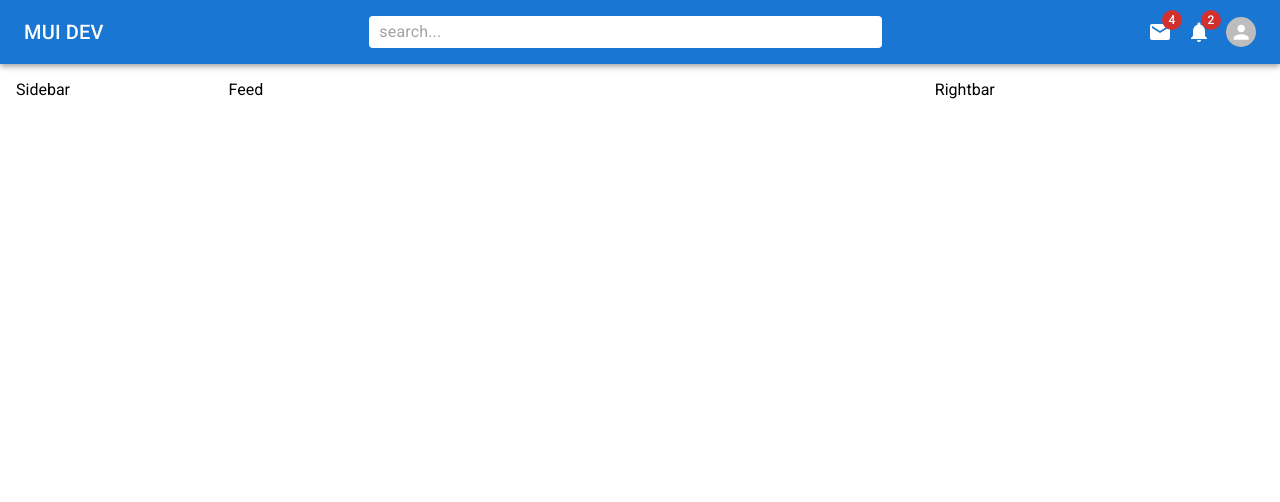
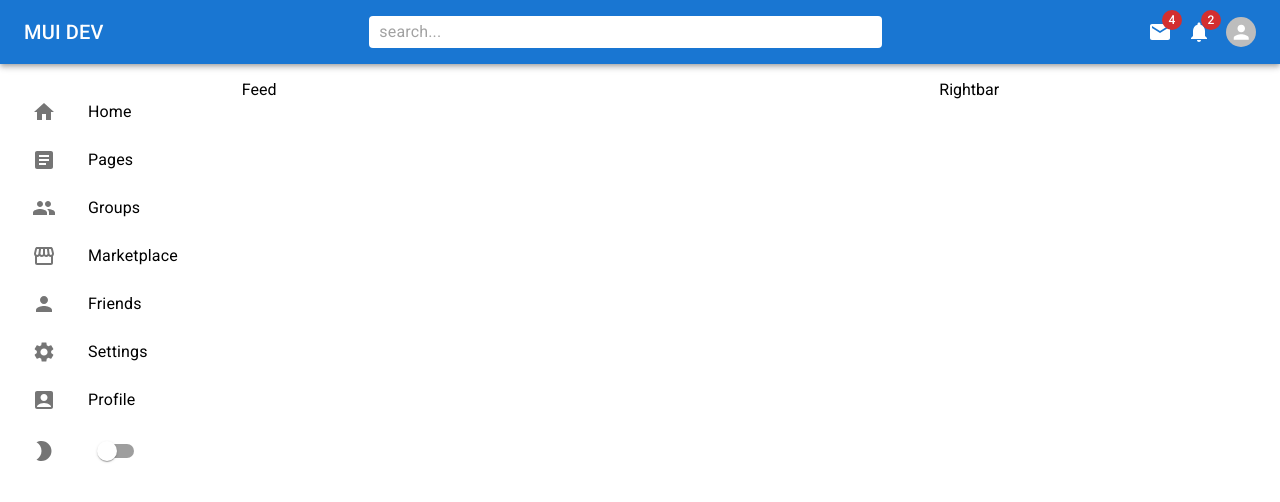
Before and after one commit to snelson-seattle/mui-practice, a React (Create React App) app: page / in a window 1280 px wide. Shown: the top 502 px of the page. Built offline with nearby package versions, Linux system fonts and the light colour scheme.

Commit message:
finished sidebar layout

```diff
--- a/src/components/Sidebar.js
+++ b/src/components/Sidebar.js
@@ -1,8 +1,84 @@
-import {Box} from "@mui/material";
+import {
+  Box,
+  List,
+  ListItem,
+  ListItemButton,
+  ListItemIcon,
+  ListItemText,
+  Switch
+} from "@mui/material";
+import { Home, Article, Storefront, People, Person, Settings, AccountBox, ModeNight } from "@mui/icons-material";
 
 const Sidebar = () => {
   return (
-    <Box flex={1} p={2} sx={{display: {xs: "none", sm: "block"}}}>Sidebar</Box>
-  )
-}
-export default Sidebar
+    <Box flex={1} p={2} sx={{ display: { xs: "none", sm: "block" } }}>
+      <List>
+        <ListItem disablePadding>
+          <ListItemButton component="a" href="#home">
+            <ListItemIcon>
+              <Home />
+            </ListItemIcon>
+            <ListItemText primary="Home" />
+          </ListItemButton>
+        </ListItem>
+        <ListItem disablePadding>
+          <ListItemButton component="a" href="#pages">
+            <ListItemIcon>
+              <Article />
+            </ListItemIcon>
+            <ListItemText primary="Pages" />
+          </ListItemButton>
+        </ListItem>
+        <ListItem disablePadding>
+          <ListItemButton component="a" href="#groups">
+            <ListItemIcon>
+              <People />
+            </ListItemIcon>
+            <ListItemText primary="Groups" />
+          </ListItemButton>
+        </ListItem>
+        <ListItem disablePadding>
+          <ListItemButton component="a" href="#marketplace">
+            <ListItemIcon>
+              <Storefront />
+            </ListItemIcon>
+            <ListItemText primary="Marketplace" />
+          </ListItemButton>
+        </ListItem>
+        <ListItem disablePadding>
+          <ListItemButton component="a" href="#friends">
+            <ListItemIcon>
+              <Person />
+            </ListItemIcon>
+            <ListItemText primary="Friends" />
+          </ListItemButton>
+        </ListItem>
+        <ListItem disablePadding>
+          <ListItemButton component="a" href="#settings">
+            <ListItemIcon>
+              <Settings />
+            </ListItemIcon>
+            <ListItemText primary="Settings" />
+          </ListItemButton>
+        </ListItem>
+        <ListItem disablePadding>
+          <ListItemButton component="a" href="#profile">
+            <ListItemIcon>
+              <AccountBox />
+            </ListItemIcon>
+            <ListItemText primary="Profile" />
+          </ListItemButton>
+        </ListItem>
+        <ListItem disablePadding>
+          <ListItemButton component="a" href="#">
+            <ListItemIcon>
+              <ModeNight />
+            </ListItemIcon>
+            <Switch />
+          </ListItemButton>
+        </ListItem>
+      </List>
+    </Box>
+  );
+};
+export default Sidebar;
```
